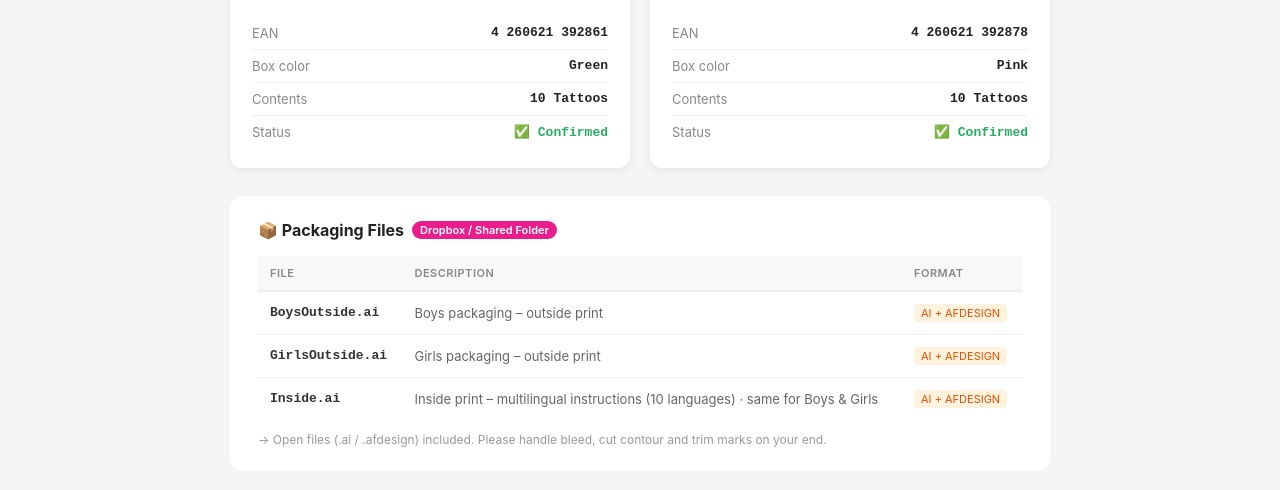
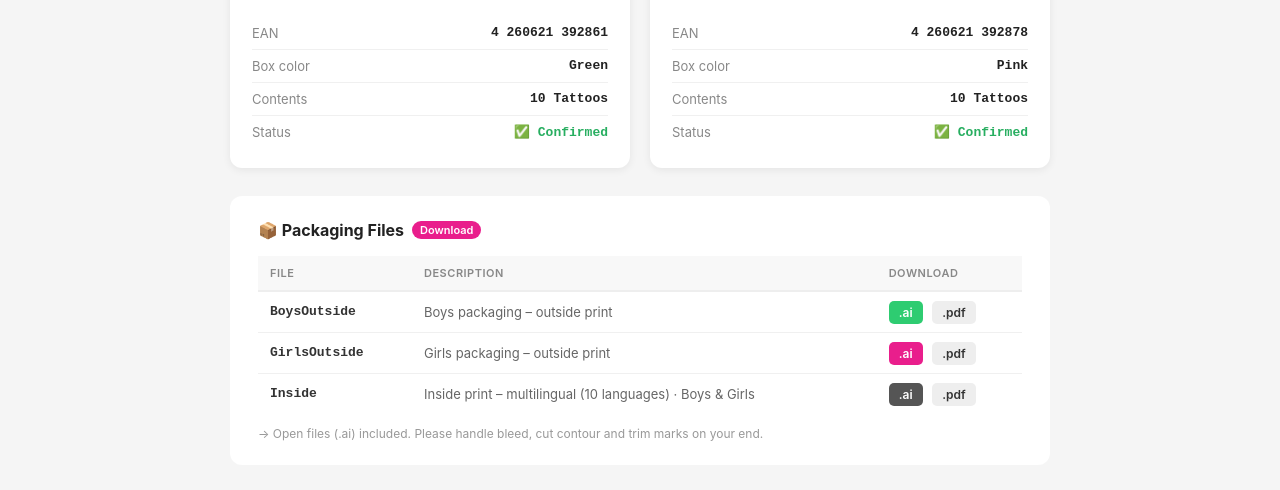
Before and after one commit to mail65/heymomsi-print-overview, a plain HTML site: page index.html in a window 1280 px wide. Shown: the part 456-946 px from the top of the page. Drawn offline with Linux system fonts and the light colour scheme.

Commit message:
Add downloadable packaging files (Boys/Girls/Inside .ai + .pdf)

```diff
--- a/index.html
+++ b/index.html
@@ -130,34 +130,43 @@
 
   <!-- Packaging Files -->
   <div class="file-section">
-    <h2>📦 Packaging Files <span class="badge">Dropbox / Shared Folder</span></h2>
+    <h2>📦 Packaging Files <span class="badge">Download</span></h2>
     <table class="file-table">
       <thead>
         <tr>
           <th>File</th>
           <th>Description</th>
-          <th>Format</th>
+          <th>Download</th>
         </tr>
       </thead>
       <tbody>
         <tr>
-          <td class="filename">BoysOutside.ai</td>
+          <td class="filename">BoysOutside</td>
           <td class="desc">Boys packaging – outside print</td>
-          <td><span class="tag ai">AI + AFDESIGN</span></td>
+          <td>
+            <a href="files/BoysOutside.ai" download style="margin-right:6px;background:#2ecc71;color:#fff;padding:4px 10px;border-radius:5px;text-decoration:none;font-size:12px;font-weight:600;">.ai</a>
+            <a href="files/BoysOutside.pdf" download style="background:#eee;color:#333;padding:4px 10px;border-radius:5px;text-decoration:none;font-size:12px;font-weight:600;">.pdf</a>
+          </td>
         </tr>
         <tr>
-          <td class="filename">GirlsOutside.ai</td>
+          <td class="filename">GirlsOutside</td>
           <td class="desc">Girls packaging – outside print</td>
-          <td><span class="tag ai">AI + AFDESIGN</span></td>
+          <td>
+            <a href="files/GirlsOutside.ai" download style="margin-right:6px;background:#e91e8c;color:#fff;padding:4px 10px;border-radius:5px;text-decoration:none;font-size:12px;font-weight:600;">.ai</a>
+            <a href="files/GirlsOutside.pdf" download style="background:#eee;color:#333;padding:4px 10px;border-radius:5px;text-decoration:none;font-size:12px;font-weight:600;">.pdf</a>
+          </td>
         </tr>
         <tr>
-          <td class="filename">Inside.ai</td>
-          <td class="desc">Inside print – multilingual instructions (10 languages) · same for Boys & Girls</td>
-          <td><span class="tag ai">AI + AFDESIGN</span></td>
+          <td class="filename">Inside</td>
+          <td class="desc">Inside print – multilingual (10 languages) · Boys &amp; Girls</td>
+          <td>
+            <a href="files/Inside.ai" download style="margin-right:6px;background:#555;color:#fff;padding:4px 10px;border-radius:5px;text-decoration:none;font-size:12px;font-weight:600;">.ai</a>
+            <a href="files/Inside.pdf" download style="background:#eee;color:#333;padding:4px 10px;border-radius:5px;text-decoration:none;font-size:12px;font-weight:600;">.pdf</a>
+          </td>
         </tr>
       </tbody>
     </table>
-    <p style="font-size:12px; color:#999; margin-top:12px;">→ Open files (.ai / .afdesign) included. Please handle bleed, cut contour and trim marks on your end.</p>
+    <p style="font-size:12px; color:#999; margin-top:12px;">→ Open files (.ai) included. Please handle bleed, cut contour and trim marks on your end.</p>
   </div>
 
   <!-- Tattoo Files -->
```
Also changed, not shown: 6 other files.
